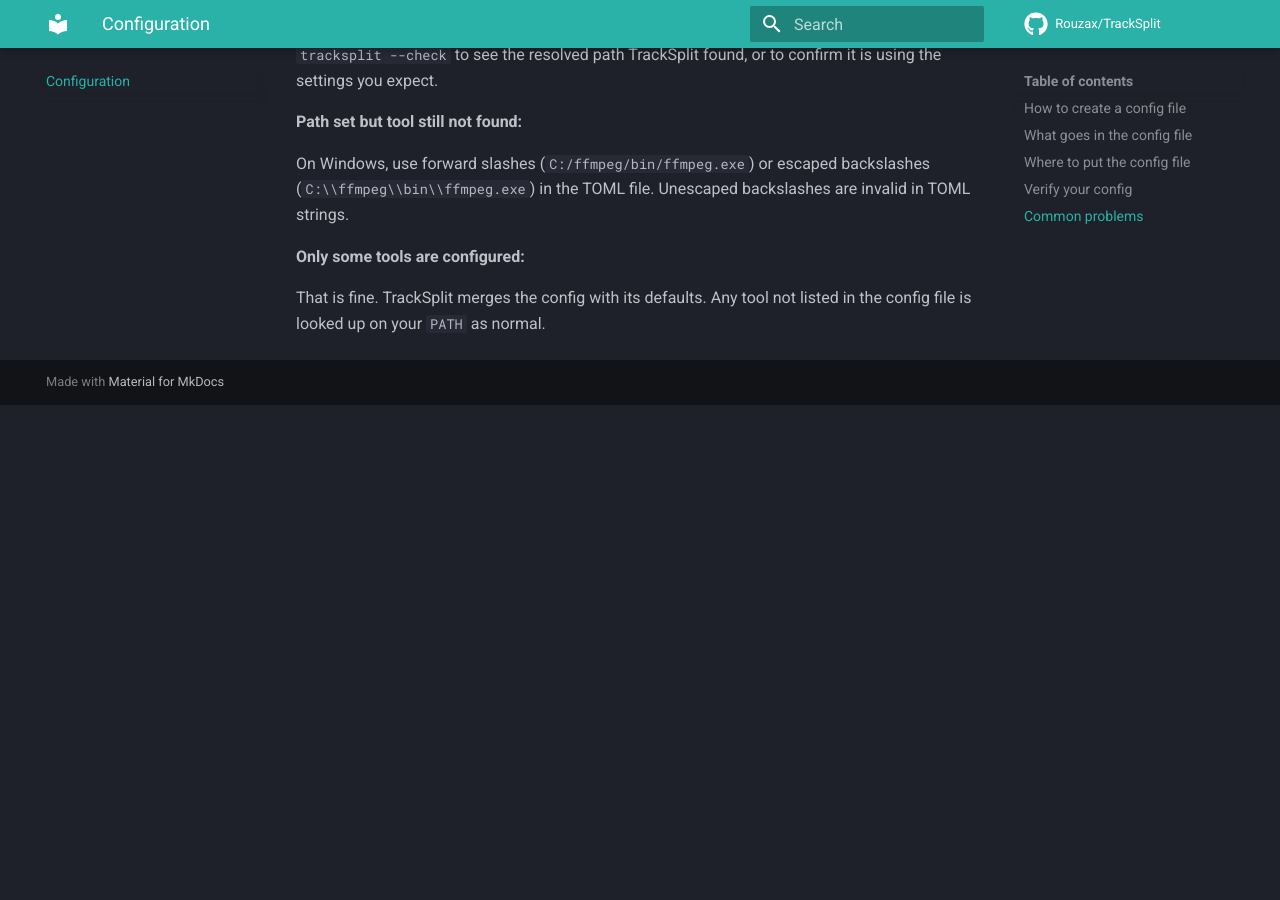
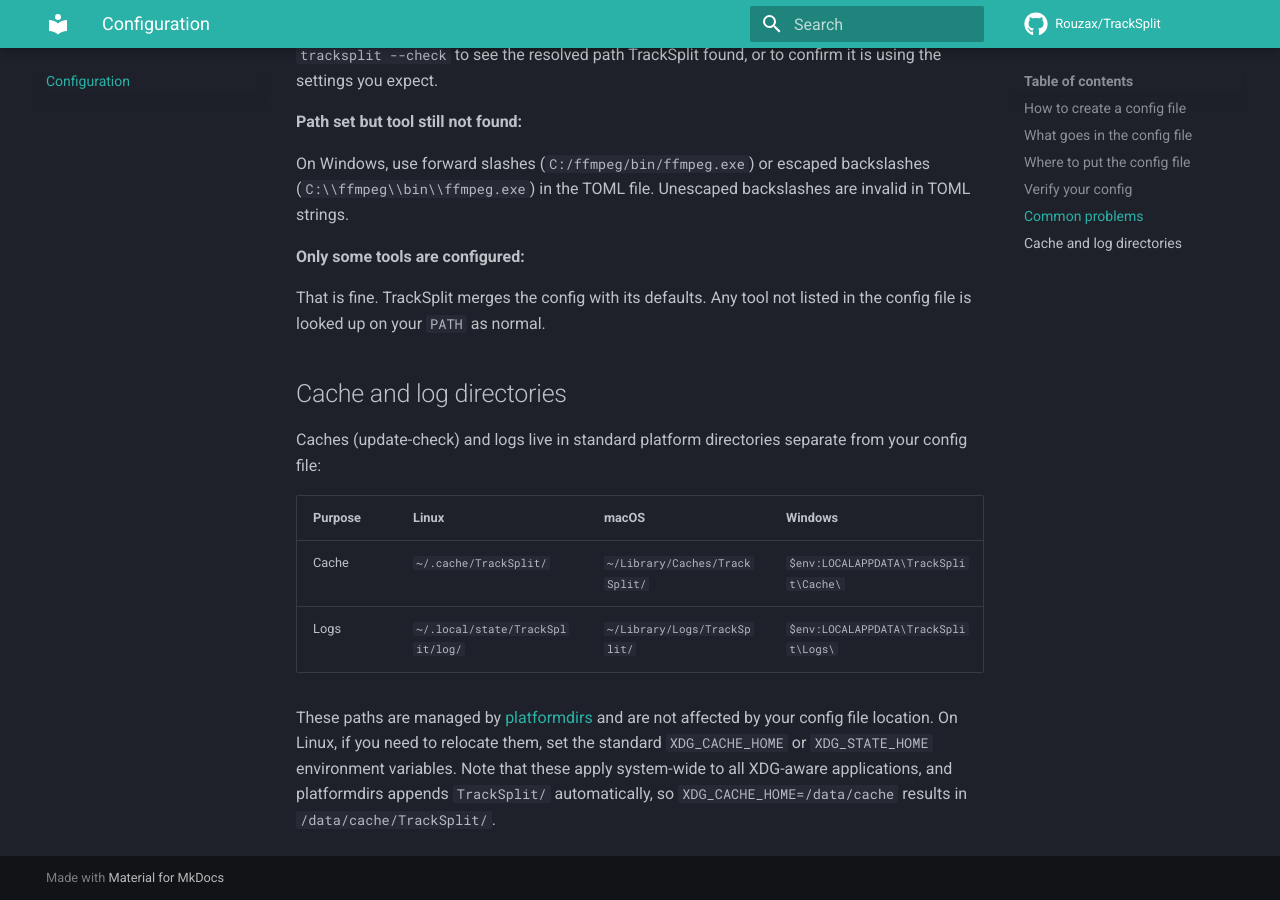
Before and after one commit to Rouzax/TrackSplit, an MkDocs documentation site: the page built from docs/configuration.md, in a window 1280 px wide and 900 px high, scrolled down 2391 px. Built offline with MkDocs 1.6.1 and Material for MkDocs 9.7.7, drawn with Linux system fonts in a browser that asks for light colours; comment, search, counter and statistics services are not loaded; before the commit the page ends 2796 px from its top, so only the background shows below that.

Commit message:
docs(configuration): document cache/log directories and XDG override behavior

```diff
--- a/docs/configuration.md
+++ b/docs/configuration.md
@@ -93,3 +93,14 @@
 **Only some tools are configured:**
 
 That is fine. TrackSplit merges the config with its defaults. Any tool not listed in the config file is looked up on your `PATH` as normal.
+
+## Cache and log directories
+
+Caches (update-check) and logs live in standard platform directories separate from your config file:
+
+| Purpose | Linux | macOS | Windows |
+|---|---|---|---|
+| Cache | `~/.cache/TrackSplit/` | `~/Library/Caches/TrackSplit/` | `$env:LOCALAPPDATA\TrackSplit\Cache\` |
+| Logs | `~/.local/state/TrackSplit/log/` | `~/Library/Logs/TrackSplit/` | `$env:LOCALAPPDATA\TrackSplit\Logs\` |
+
+These paths are managed by [platformdirs](https://pypi.org/project/platformdirs/) and are not affected by your config file location. On Linux, if you need to relocate them, set the standard `XDG_CACHE_HOME` or `XDG_STATE_HOME` environment variables. Note that these apply system-wide to all XDG-aware applications, and platformdirs appends `TrackSplit/` automatically, so `XDG_CACHE_HOME=/data/cache` results in `/data/cache/TrackSplit/`.
```
